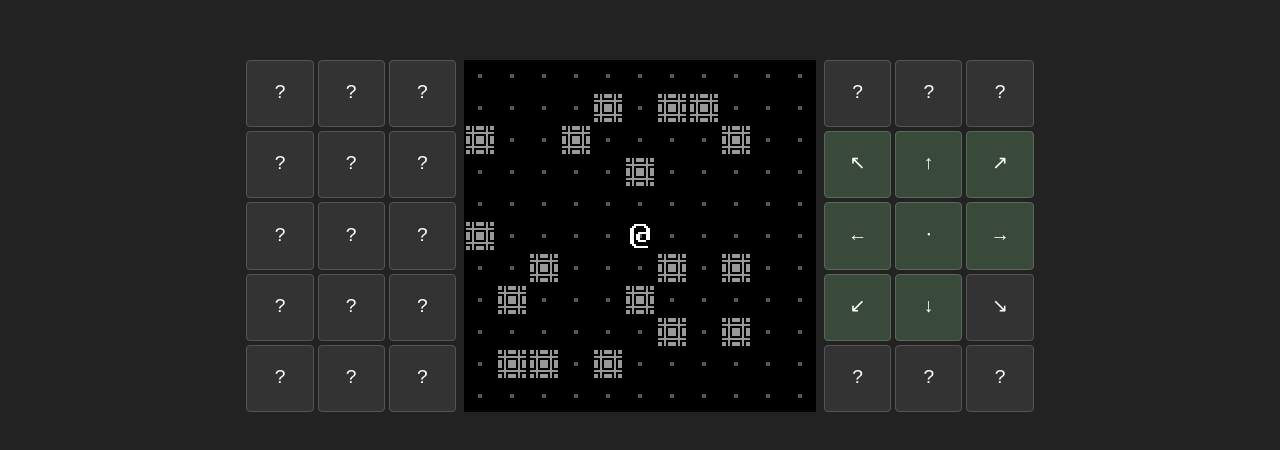
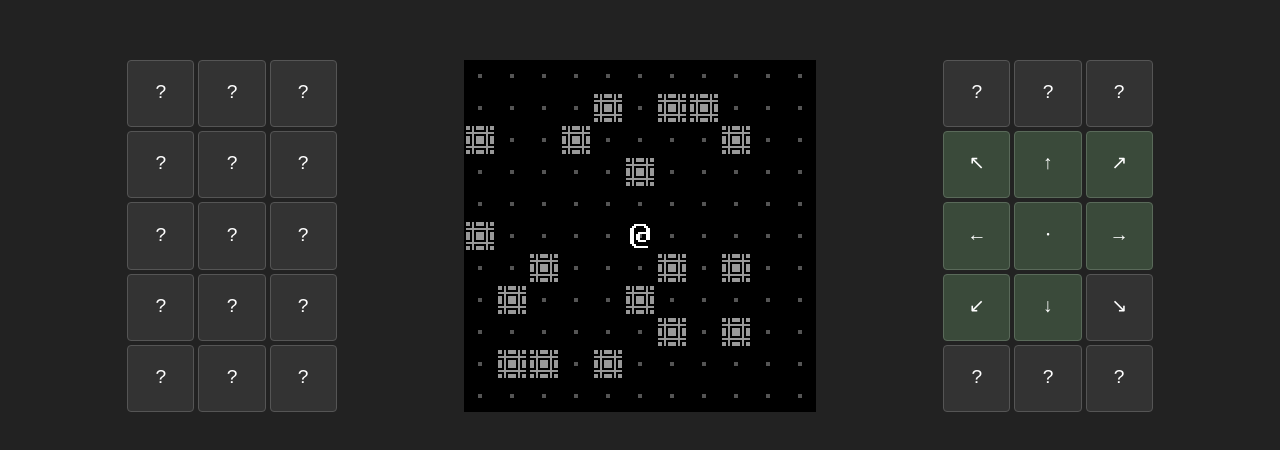
Before and after one commit to thesigns/Mrok, a plain HTML site: page src/index.html in a window 1280 px wide. Shown: the part 164-614 px from the top of the page. Drawn offline with Linux system fonts and the light colour scheme.

Commit message:
ui improvement

```diff
--- a/src/css/default.css
+++ b/src/css/default.css
@@ -19,9 +19,9 @@ main {
   display: flex;
   flex-direction: row;
   align-items: center;
-  justify-content: center;
+  justify-content: space-evenly;
   min-height: 100dvh;
-  gap: 8px;
+  width: 100%;
 }
 
 canvas {
```
